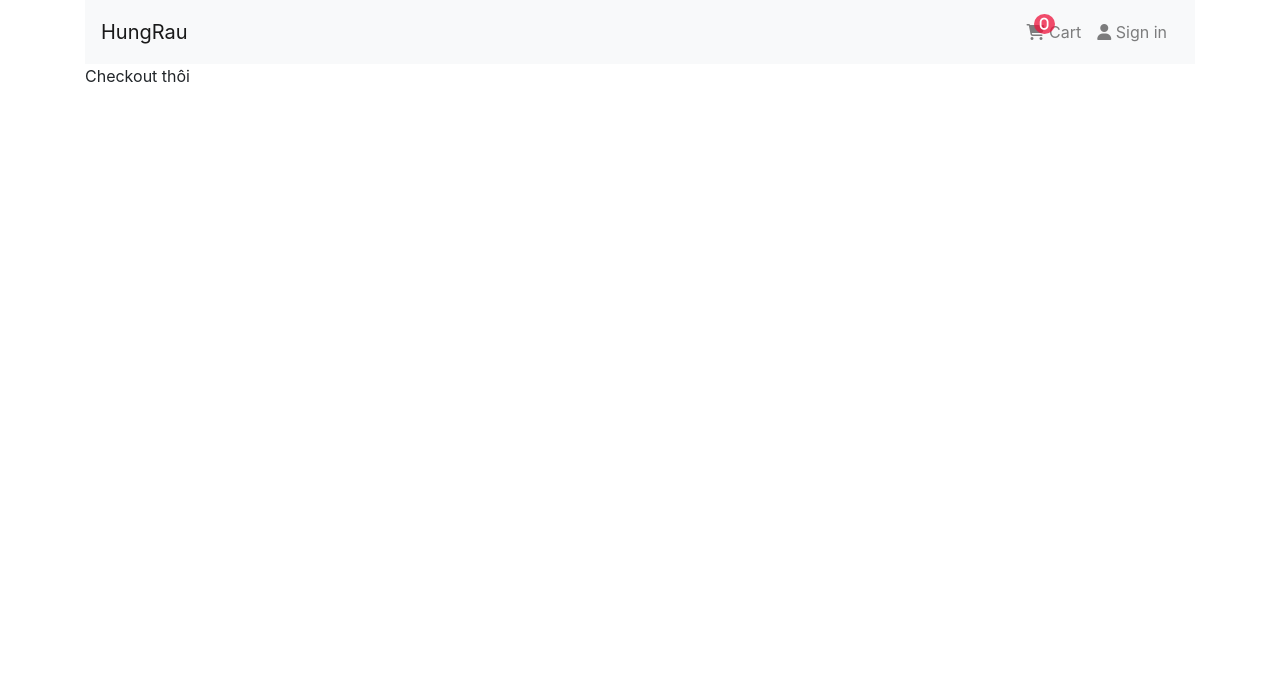
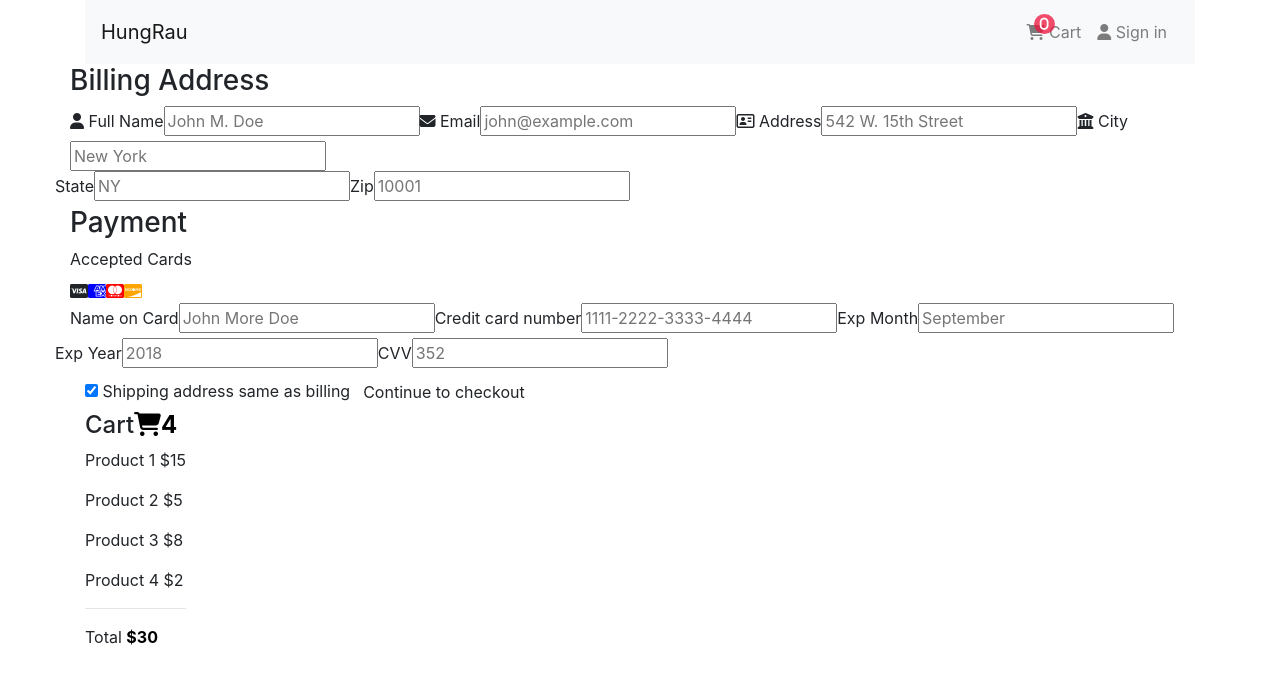
Before and after one commit to lntruong181/E-commercial-Full-Stack---ReactJS-NextJS, a Next.js app: page /checkout in a window 1280 px wide. Shown: the top 682 px of the page. Built offline with nearby package versions, Linux system fonts and the light colour scheme.

Commit message:
add form checkout

```diff
--- a/pages/checkout.js
+++ b/pages/checkout.js
@@ -1,9 +1,91 @@
 
 const Checkout = () => {
     return (
-        <div>
-            Checkout thôi
+        <div className="checkout">
+        <div className="row">
+        <div className="col-75">
+          <div className="container">
+            <form action="/action_page.php">
+
+              <div className="row">
+                <div className="col-50">
+                  <h3>Billing Address</h3>
+                  <label htmlFor="fname"><i className="fa fa-user"></i> Full Name</label>
+                  <input type="text" id="fname" name="firstname" placeholder="John M. Doe"/>
+                  <label htmlFor="email"><i className="fa fa-envelope"></i> Email</label>
+                  <input type="text" id="email" name="email" placeholder="john@example.com"/>
+                  <label htmlFor="adr"><i className="fa fa-address-card-o"></i> Address</label>
+                  <input type="text" id="adr" name="address" placeholder="542 W. 15th Street"/>
+                  <label htmlFor="city"><i className="fa fa-institution"></i> City</label>
+                  <input type="text" id="city" name="city" placeholder="New York"/>
+
+                  <div className="row">
+                    <div className="col-50">
+                      <label htmlFor="state">State</label>
+                      <input type="text" id="state" name="state" placeholder="NY"/>
+                    </div>
+                    <div className="col-50">
+                      <label htmlFor="zip">Zip</label>
+                      <input type="text" id="zip" name="zip" placeholder="10001"/>
+                    </div>
+                  </div>
+                </div>
+
+                <div className="col-50">
+                  <h3>Payment</h3>
+                  <label htmlFor="fname">Accepted Cards</label>
+                  <div className="icon-container">
+                    <i className="fa fa-cc-visa" style={{color:"navi"}}></i>
+                    <i className="fa fa-cc-amex" style={{color:"blue"}}></i>
+                    <i className="fa fa-cc-mastercard" style={{color:"red"}}></i>
+                    <i className="fa fa-cc-discover" style={{color:"orange"}}></i>
+                  </div>
+                  <label htmlFor="cname">Name on Card</label>
+                  <input type="text" id="cname" name="cardname" placeholder="John More Doe"/>
+                  <label htmlFor="ccnum">Credit card number</label>
+                  <input type="text" id="ccnum" name="cardnumber" placeholder="1111-2222-3333-4444"/>
+                  <label htmlFor="expmonth">Exp Month</label>
+                  <input type="text" id="expmonth" name="expmonth" placeholder="September"/>
+
+                  <div className="row">
+                    <div className="col-50">
+                      <label htmlFor="expyear">Exp Year</label>
+                      <input type="text" id="expyear" name="expyear" placeholder="2018"/>
+                    </div>
+                    <div className="col-50">
+                      <label htmlFor="cvv">CVV</label>
+                      <input type="text" id="cvv" name="cvv" placeholder="352"/>
+                    </div>
+                  </div>
+                </div>
+
+              </div>
+              <label>
+                <input type="checkbox" defaultChecked name="sameadr"/> Shipping address same as billing
+              </label>
+              <input type="submit" value="Continue to checkout" className="btn"/>
+            </form>
+          </div>
         </div>
+
+        <div className="col-25">
+          <div className="container">
+            <h4>Cart
+              <span className="price" style={{color:"black"}}>
+                <i className="fa fa-shopping-cart"></i>
+                <b>4</b>
+              </span>
+            </h4>
+            <p><a href="#">Product 1</a> <span className="price">$15</span></p>
+            <p><a href="#">Product 2</a> <span className="price">$5</span></p>
+            <p><a href="#">Product 3</a> <span className="price">$8</span></p>
+            <p><a href="#">Product 4</a> <span className="price">$2</span></p>
+            <hr/>
+            <p>Total <span className="price" style={{color:"black"}}><b>$30</b></span></p>
+          </div>
+        </div>
+      </div>
+      </div>
     )
 }
 export default Checkout
--- /dev/null
+++ b/styles/checkout.css
@@ -0,0 +1,92 @@
+.checkout .row {
+    display: -ms-flexbox;
+    /* IE10 */
+    display: flex;
+    -ms-flex-wrap: wrap;
+    /* IE10 */
+    flex-wrap: wrap;
+    margin: 0 -16px;
+}
+
+.checkout .col-25 {
+    -ms-flex: 25%;
+    /* IE10 */
+    flex: 25%;
+}
+
+.checkout .col-50 {
+    -ms-flex: 50%;
+    /* IE10 */
+    flex: 50%;
+}
+
+.checkout .col-75 {
+    -ms-flex: 75%;
+    /* IE10 */
+    flex: 75%;
+}
+
+.checkout .col-25,
+.checkout .col-50,
+.checkout .col-75 {
+    padding: 0 16px;
+}
+
+.checkout .container {
+    background-color: #f2f2f2;
+    padding: 5px 20px 15px 20px;
+    border: 1px solid lightgrey;
+    border-radius: 3px;
+}
+
+.checkout input[type=text] {
+    width: 100%;
+    margin-bottom: 20px;
+    padding: 12px;
+    border: 1px solid #ccc;
+    border-radius: 3px;
+}
+
+.checkout label {
+    margin-bottom: 10px;
+    display: block;
+}
+
+.checkout .icon-container {
+    margin-bottom: 20px;
+    padding: 7px 0;
+    font-size: 24px;
+}
+
+.checkout .btn {
+    background-color: #4CAF50;
+    color: white;
+    padding: 12px;
+    margin: 10px 0;
+    border: none;
+    width: 100%;
+    border-radius: 3px;
+    cursor: pointer;
+    font-size: 17px;
+}
+
+.checkout .btn:hover {
+    background-color: #45a049;
+}
+
+.checkout span.price {
+    float: right;
+    color: grey;
+}
+
+
+/* Responsive layout - when the screen is less than 800px wide, make the two columns stack on top of each other instead of next to each other (and change the direction - make the "cart" column go on top) */
+
+.checkout @media (max-width: 800px) {
+    .row {
+        flex-direction: column-reverse;
+    }
+    .col-25 {
+        margin-bottom: 20px;
+    }
+}
--- a/styles/globals.css
+++ b/styles/globals.css
@@ -36,6 +36,10 @@
 
 @import url("./products_manager.css");
 
+/* ----------- Checkout ------------- */
+
+@import url("./checkout.css");
+
 /* layout signin */
 
 @import url('./signin.css');
```
